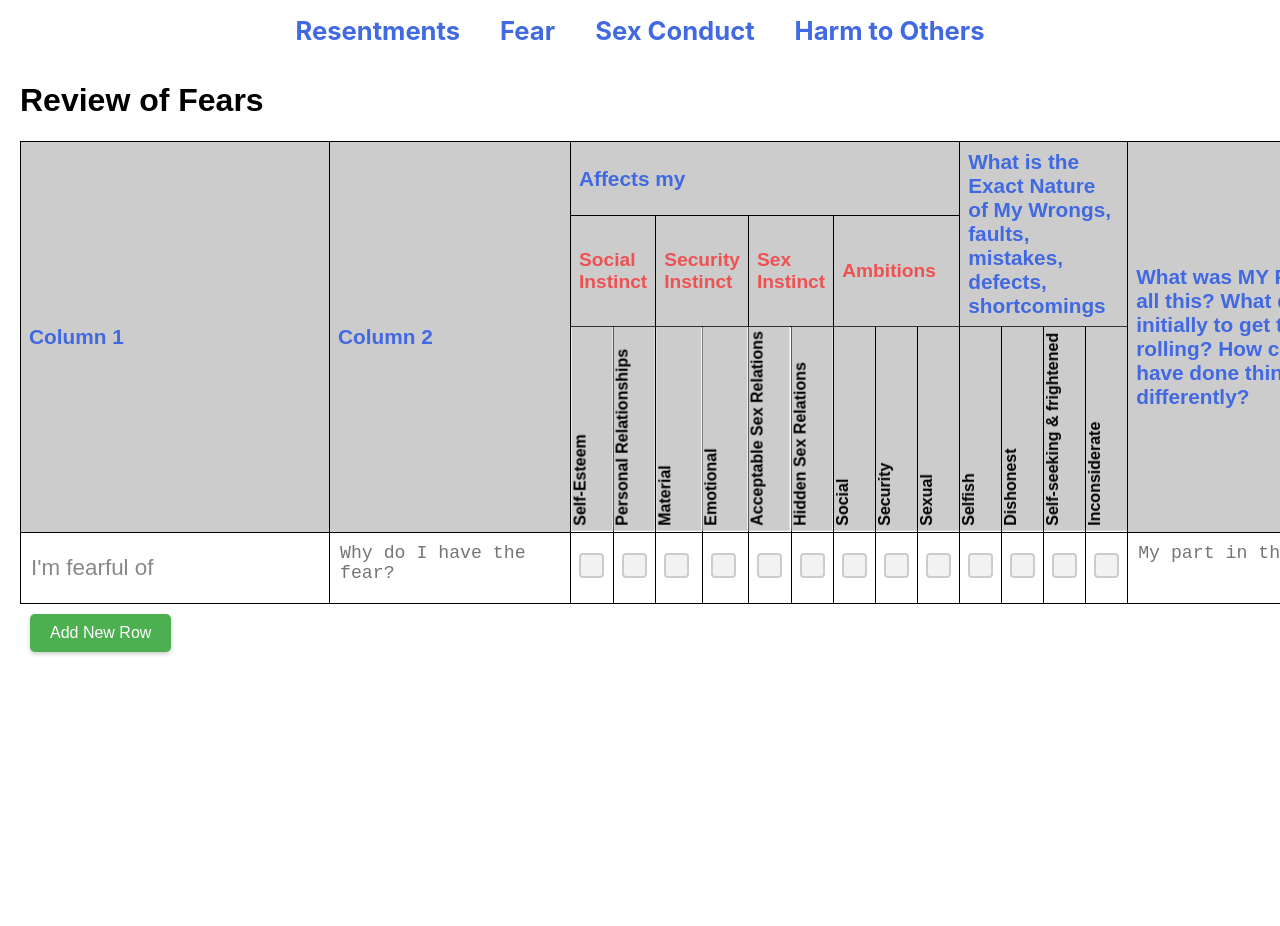
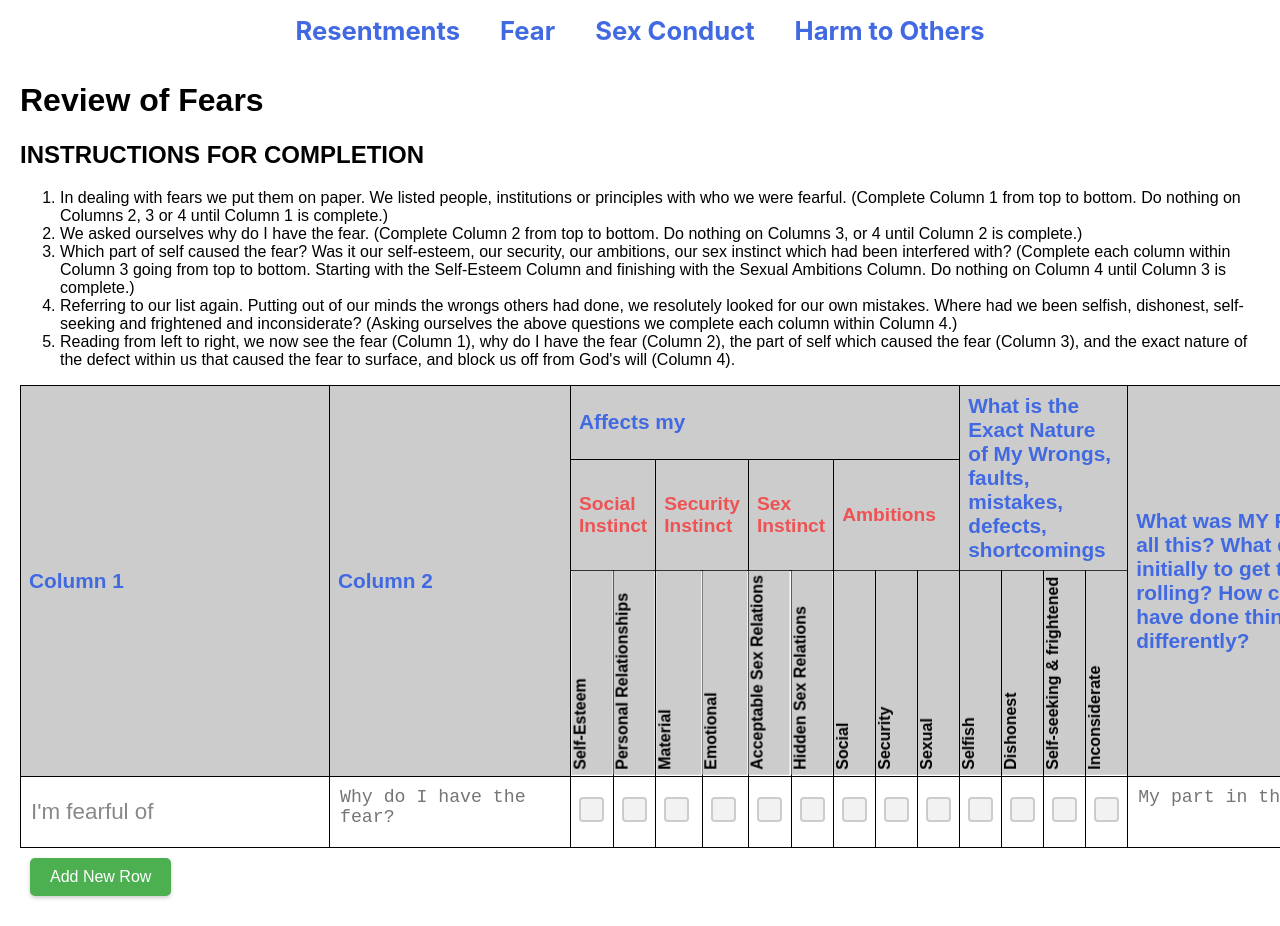
Before and after one commit to mgarbs/step-four-workbook, a React (Create React App) app: page /fear in a window 1280 px wide. Shown: the top 926 px of the page. Before the commit the page ends 800 px from the top, so only its background shows below. Built offline with nearby package versions, Linux system fonts and the light colour scheme; no server answers.

Commit message:
add instructions
Signed-off-by: Michael Garber <michael.garber@swirldslabs.com>

```diff
--- a/src/components/StepFourWorksheet.js
+++ b/src/components/StepFourWorksheet.js
@@ -24,7 +24,7 @@ const initialEntry = {
 
 const API_BASE_URL = 'http://localhost:3001/api';
 
-function StepFourWorksheet({ title, columnOneLabel, columnTwoLabel, storageKey }) {
+function StepFourWorksheet({ title, columnOneLabel, columnTwoLabel, storageKey, instructions }) {
 
     const [headerHeights, setHeaderHeights] = useState({
         topLevel: 75,   // Set your default heights that worked for you here
@@ -227,7 +227,7 @@ function StepFourWorksheet({ title, columnOneLabel, columnTwoLabel, storageKey }
         <div className="worksheet">
             <h1>{title}</h1>
             <div className="instructions">
-                {/* Add all instructions here as text */}
+                {instructions}
             </div>
             <form onSubmit={handleSubmit}>
                 <div style={{
--- a/src/pages/Fear.js
+++ b/src/pages/Fear.js
@@ -1,6 +1,19 @@
 // Resentments.js
 import React from 'react';
 import StepFourWorksheet from '../components/StepFourWorksheet';
+
+const fearInstructions = (
+    <>
+        <h2>INSTRUCTIONS FOR COMPLETION</h2>
+        <ol>
+            <li>In dealing with fears we put them on paper. We listed people, institutions or principles with who we were fearful. (Complete Column 1 from top to bottom. Do nothing on Columns 2, 3 or 4 until Column 1 is complete.)</li>
+            <li>We asked ourselves why do I have the fear. (Complete Column 2 from top to bottom. Do nothing on Columns 3, or 4 until Column 2 is complete.)</li>
+            <li>Which part of self caused the fear? Was it our self-esteem, our security, our ambitions, our sex instinct which had been interfered with? (Complete each column within Column 3 going from top to bottom. Starting with the Self-Esteem Column and finishing with the Sexual Ambitions Column. Do nothing on Column 4 until Column 3 is complete.)</li>
+            <li>Referring to our list again. Putting out of our minds the wrongs others had done, we resolutely looked for our own mistakes. Where had we been selfish, dishonest, self-seeking and frightened and inconsiderate? (Asking ourselves the above questions we complete each column within Column 4.)</li>
+            <li>Reading from left to right, we now see the fear (Column 1), why do I have the fear (Column 2), the part of self which caused the fear (Column 3), and the exact nature of the defect within us that caused the fear to surface, and block us off from God's will (Column 4).</li>
+        </ol>
+    </>
+);
 
 function Fears() {
     return (
@@ -9,6 +22,7 @@ function Fears() {
             storageKey="fearEntries"
             columnOneLabel="I'm fearful of"
             columnTwoLabel="Why do I have the fear?"
+            instructions={fearInstructions}
         />
     );
 }
--- a/src/pages/Resentments.js
+++ b/src/pages/Resentments.js
@@ -1,6 +1,19 @@
 // Resentments.js
 import React from 'react';
 import StepFourWorksheet from '../components/StepFourWorksheet';
+
+const resentmentInstructions = (
+    <>
+        <h2>INSTRUCTIONS FOR COMPLETION</h2>
+        <ol>
+            <li>In dealing with resentments we set them on paper. We listed people, institutions or principles with whom we were angry. Complete Column 1 from top to bottom. Do nothing on Columns 2, 3 or 4 until Column 1 is complete.</li>
+            <li>We asked ourselves why we were angry. Complete Column 2 from top to bottom. Do nothing on Columns 3, or 4 until Column 2 is complete.</li>
+            <li>On our grudge list we set opposite each name our injuries. Was it our self-esteem, our security, our ambitions, our personal or sex relations which had been interfered with? Complete each column within Column 3 going from top to bottom. Starting with the Self-Esteem Column and finishing with the Sexual Ambitions Column. Do nothing on Column 4 until Column 3 is complete.</li>
+            <li>Referring to our list again. Putting out of our minds the wrongs others had done, we resolutely looked for our own mistakes. Where had we been selfish, dishonest, self-seeking and frightened and inconsiderate? (Asking ourselves the above questions we complete each column within Column 4.)</li>
+            <li>Reading from left to right, we now see the resentment (Column 1), the cause (Column 2), the part of self that had been affected (Column 3), and the exact nature of the defect within us that allowed the resentment to surface and block us off from God's will (Column 4).</li>
+        </ol>
+    </>
+);
 
 function Resentments() {
     return (
@@ -9,6 +22,7 @@ function Resentments() {
             storageKey="resentmentsEntries"
             columnOneLabel="I'm resentful at"
             columnTwoLabel="The cause"
+            instructions={resentmentInstructions}
         />
     );
 }
--- a/src/pages/SexConduct.js
+++ b/src/pages/SexConduct.js
@@ -1,6 +1,19 @@
 // Resentments.js
 import React from 'react';
 import StepFourWorksheet from '../components/StepFourWorksheet';
+
+const sexConductInstructions = (
+    <>
+        <h2>INSTRUCTIONS FOR COMPLETION</h2>
+        <ol>
+            <li>We listed all people we harmed. (Complete Column 1 from top to bottom. Do nothing on Columns 2, 3 or 4 until Column 1 is complete.)</li>
+            <li>We asked ourselves what WE did. (Complete Column 2 from top to bottom. Do nothing on Columns 3, or 4 until Column 2 is complete.)</li>
+            <li>Was it our self-esteem, our security, our ambitions, our sex instinct which caused the harm? (Complete each column within Column 3 going from top to bottom. Starting with the Self-Esteem Column and finishing with the Sexual Ambitions Column. Do nothing on Column 4 until Column 3 is complete.)</li>
+            <li>Referring to our list again. Putting out of our minds the wrongs others had done, we resolutely looked for our own mistakes. Where had we been selfish, dishonest, self-seeking and frightened and inconsiderate? (Asking ourselves the above questions we complete each column within Column 4.)</li>
+            <li>Reading from left to right, we now see the harm (Column 1), what we did (Column 2), the part of self which caused the harm (Column 3), and the exact nature of the defect within us that caused the harm, and block us off from God's will (Column 4).</li>
+        </ol>
+    </>
+);
 
 function SexConduct() {
     return (
@@ -9,6 +22,7 @@ function SexConduct() {
             storageKey="sexConductEntries"
             columnOneLabel="Who did I harm?"
             columnTwoLabel="What did I do?"
+            instructions={sexConductInstructions}
         />
     );
 }
```
